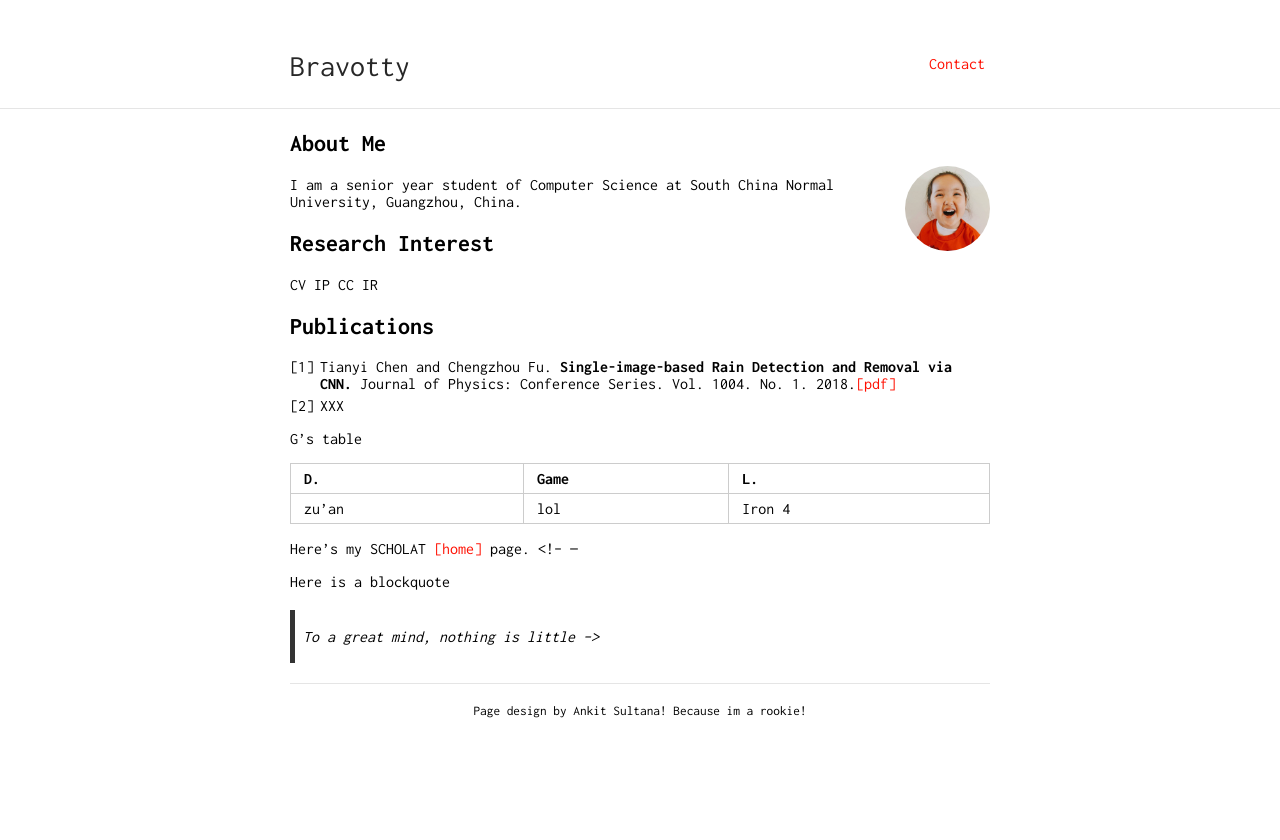
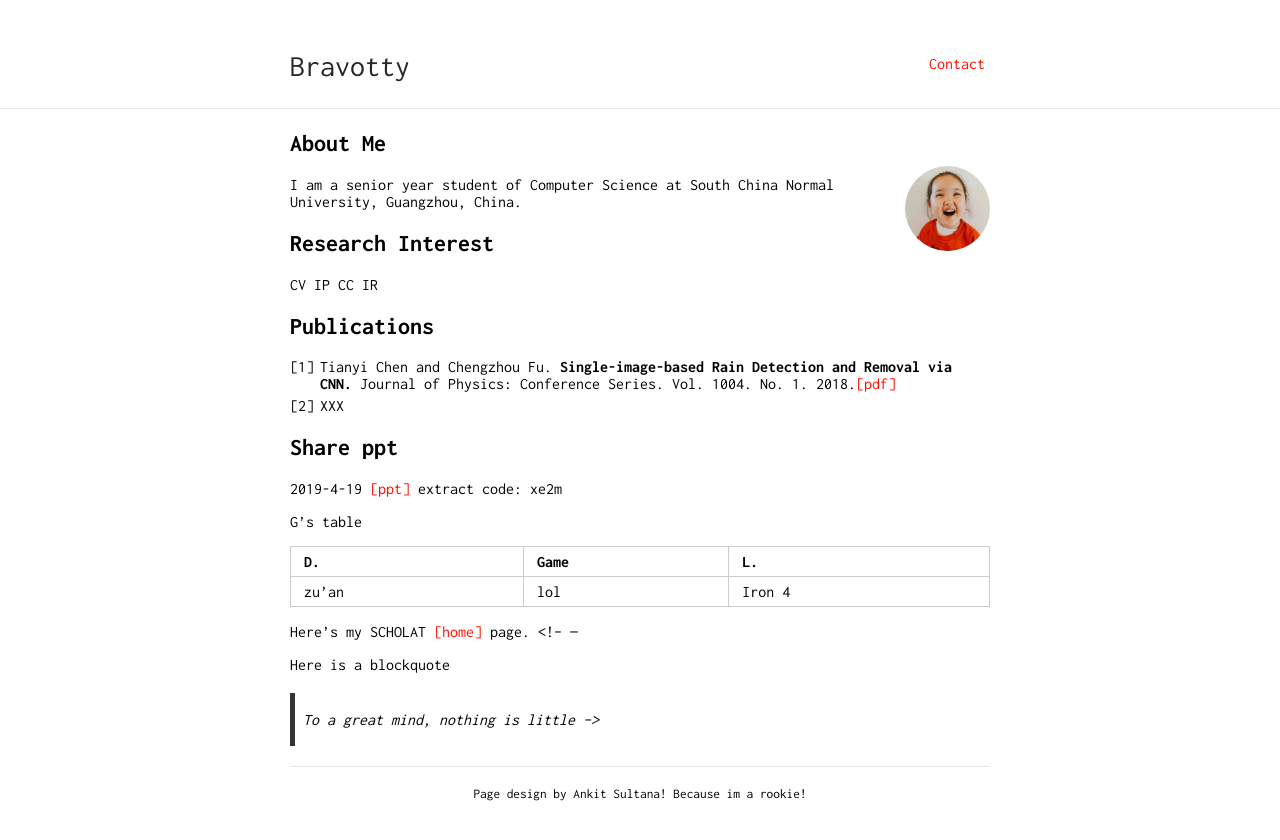
Before and after one commit to bravotty/bravotty.github.io, a Jekyll site: the page built from index.md, in a window 1280 px wide. Shown: the top 840 px of the page. Built offline with Jekyll 4.4.1, drawn with Linux system fonts in a browser that asks for light colours; our own code applies the rules of GitHub Pages for plain Markdown files.

Commit message:
Update index.md

```diff
--- a/index.md
+++ b/index.md
@@ -16,6 +16,10 @@
 
 1. Tianyi Chen and Chengzhou Fu. **Single-image-based Rain Detection and Removal via CNN.** Journal of Physics: Conference Series. Vol. 1004. No. 1. 2018.[[pdf]](http://iopscience.iop.org/article/10.1088/1742-6596/1004/1/012007/pdf)
 2. XXX
+
+
+## Share ppt
+2019-4-19 [[ppt]](https://pan.baidu.com/s/1z_BVb1ahRxD0ruySzbnJtQ) extract code: xe2m
 
 <!-- ## Typography -->
 
```
